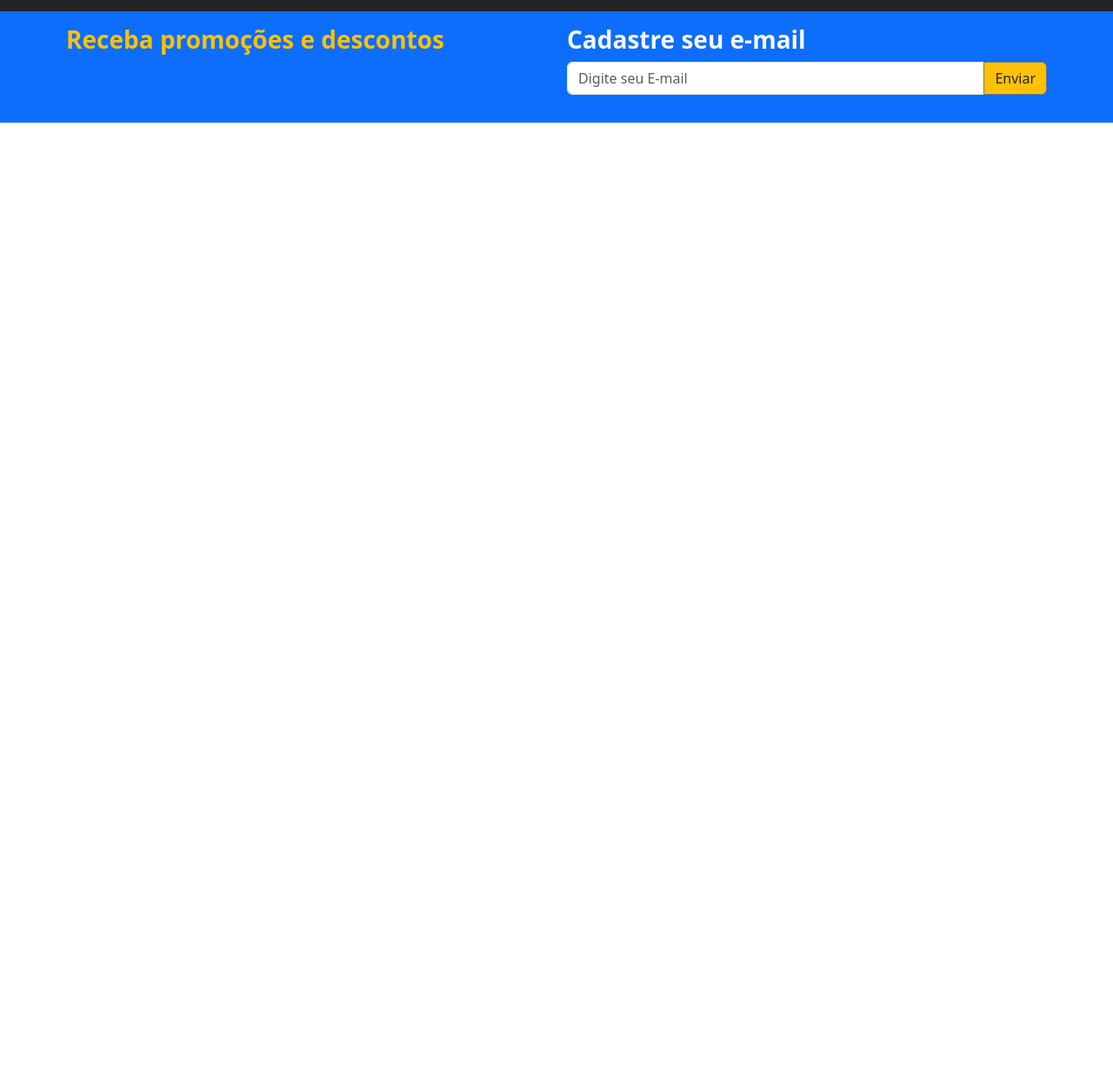
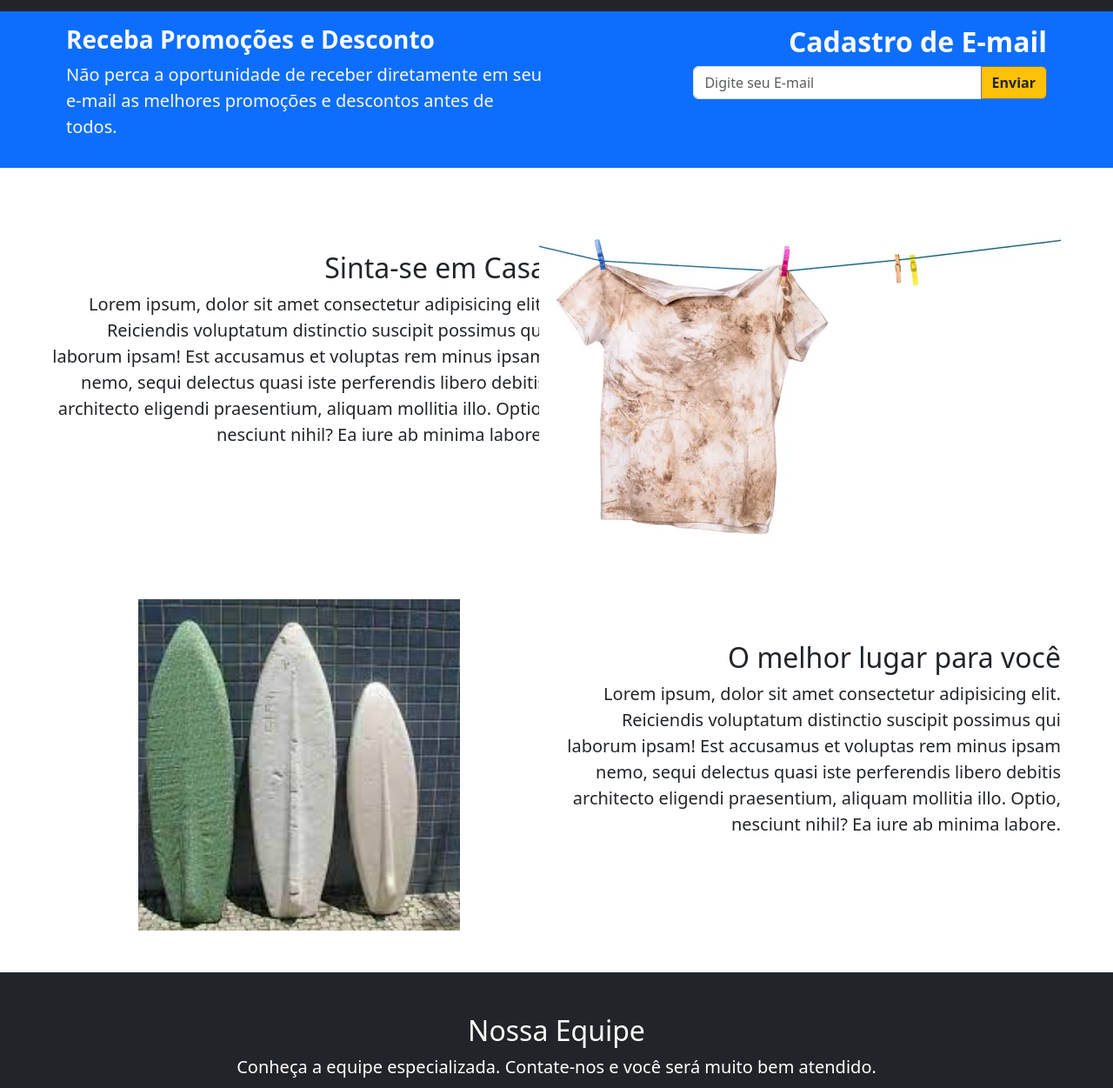
Before and after one commit to RobertoWenceslau/doZero, a plain HTML site: page comw3.html in a window 1280 px wide. Shown: the part 349-1600 px from the top of the page at 87% size. Before the commit the page ends 800 px from the top, so only its background shows below. Drawn offline with nearby package versions, Linux system fonts and the light colour scheme.

Commit message:
página w3

```diff
--- a/comw3.html
+++ b/comw3.html
@@ -6,6 +6,7 @@
     <title>Página com W3.CSS</title>
     <link href="https://cdn.jsdelivr.net/npm/bootstrap@5.3.2/dist/css/bootstrap.min.css" rel="stylesheet">
     <script src="https://cdn.jsdelivr.net/npm/bootstrap@5.3.2/dist/js/bootstrap.bundle.min.js"></script>
+
 
 </head>
 <body>
@@ -23,11 +24,11 @@
                     </ul>
                 </div>
             </div>
-            <div class="navbar-brand text-light mx-5 p-0 d-none d-md-block" >Roberto Wenceslau <img class="d-inline-block align-text-center p-0" width="20%" height="50%" src="./img/rew.png" alt="" onclick="robertowenceslau@gmail.com"></div>
+            <div class="navbar-brand text-light mx-5 p-0 d-none d-md-block" >Roberto Wenceslau <img class="d-inline-block align-text-center p-0" width="20%" height="50%" src="./img/rew.png" alt=""></div>
         </nav>
     </header>
     <main>
-        <section class="bg-dark pt-5 pb-3">
+        <section class="bg-dark pt-5 pb-3"> <!--cubo wlox-->
             <div class="container">
                 <div class="container-fluid text-light">
                     <div class="container-fluid row">
@@ -42,23 +43,63 @@
                 </div>
             </div>
         </section>
-        <section class="bg-primary p-3">
+        <section class="bg-primary p-3"> <!--Cadastro de e-mail-->
+            <div class="row mx-5 aling-items-center">
+                <div class="col-md-6 text-light">
+                    <h3 class="fw-bold">Receba Promoções e Desconto</h3>
+                    <p class="lead">Não perca a oportunidade de receber diretamente em seu e-mail as melhores promoções e descontos antes de todos.</p>
+                </div>
+                <div class="col-md-6">
+                    <h2 class="text-end text-light fw-bold">Cadastro de E-mail</h2>
+                    <div class="input-group mb-3" style="justify-content: end;">
+                        <input type="text" class="form-control" placeholder="Digite seu E-mail" style="max-width: 60%;">
+                        <button class="btn bg-warning fw-bold text-dark btn-outline-secondary" type="button" id="button-addon2" onclick="enviaremail()">Enviar</button>
+                      </div>
 
-            <div class="row mx-5 aling-items-center">
-                <div class="col-6 text-light">
-                    <h3 class="text-warning fw-bold">Receba promoções e descontos</h3>
+                </div>
+            </div>
+
+        </section>
+        <section> <!--Sinta-se em casa-->
+            <div class="row mx-5 m-5">
+                    <div class="col-md-6 text-end mt-5">
+                        <h2>Sinta-se em Casa</h2>
+                        <p class="lead">Lorem ipsum, dolor sit amet consectetur adipisicing elit. Reiciendis voluptatum distinctio suscipit possimus qui laborum ipsam! Est accusamus et voluptas rem minus ipsam nemo, sequi delectus quasi iste perferendis libero debitis architecto eligendi praesentium, aliquam mollitia illo. Optio, nesciunt nihil? Ea iure ab minima labore.</p>
+                    </div>
+
+                    <div class="col-md-6 d-none d-xl-block">
+                        <img src="./img/camisetabranca.jpg" class="float-end" alt="">
+                    </div>
+
+            </div>
+        </section>
+        <section> <!--O melhor lugar para você-->
+            <div class="row mx-5 m-5">
+                <div class="col-md-6 d-none d-xl-block">
+                    <img src="./img/prancha.png" class="rounde mx-auto d-block" alt="">
+                </div>
+                <div class="col-md-6 text-end mt-5">
+                    <h2>O melhor lugar para você</h2>
+                    <p class="lead">Lorem ipsum, dolor sit amet consectetur adipisicing elit. Reiciendis voluptatum distinctio suscipit possimus qui laborum ipsam! Est accusamus et voluptas rem minus ipsam nemo, sequi delectus quasi iste perferendis libero debitis architecto eligendi praesentium, aliquam mollitia illo. Optio, nesciunt nihil? Ea iure ab minima labore.</p>
+                </div>
+        </div>
+        </section>
+        <section class="bg-dark p-5" id="equipe">
+            <div class="container">
+                <h2 class="text-center text-white">Nossa Equipe</h2>
+                <p class="lead text-center text-white mb-5">Conheça a equipe especializada. Contate-nos e você será muito bem atendido.</p>
+                <div class="row g-4">
+                    <div class="col-md-6 col-lg-3">
+                        <div class="card bg-light">
+                            <div class="card-body text-center">
+                                <img src="https://randomuser.me/api/portraits/men/11jpeg" class="roudend-circle mb-3 " alt="">
+                                <h3 class="card-title mb-3">Johen Doe</h3>
+                                <p class="cart-text">loren10</p>
+                            </div>
+                        </div>
+                    </div>
                 </div>
 
-                <div class="col-6">
-
-                    <h3 class="text-light fw-bold">Cadastre seu e-mail</h3>
-
-                    <div class="input-group mb-3">
-                        <input type="text" class="form-control" placeholder="Digite seu E-mail">
-                        <button class="btn btn-outline-secondary btn-warning text-dark" type="button">Enviar</button>
-                    </div>
-
-                </div>
 
             </div>
         </section>
```
Also changed, not shown: img/globe.png (added).
